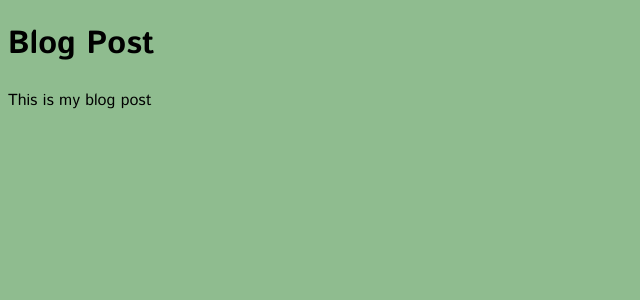
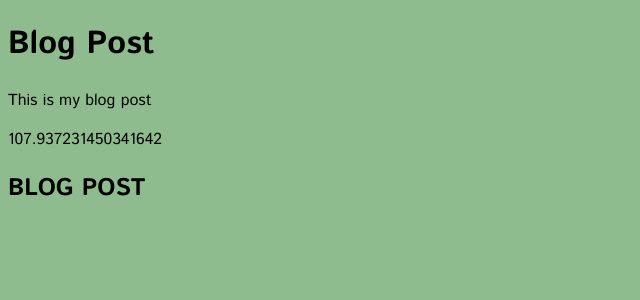
Before and after one commit to OybekKayumov/feedback-app, a React (Create React App) app: page / in a window 1280 px wide. Shown: the top 300 px of the page, without its empty margins (0-640 px from the left). Built offline with nearby package versions, Linux system fonts and the light colour scheme.

Commit message:
add more methods

```diff
--- a/src/App.js
+++ b/src/App.js
@@ -7,7 +7,9 @@ function App() {
     <div className="container">
       <h1>{title}</h1>
       <p>{body}</p>
-
+      { 5 + 5 }
+      { Math.random() * (5 + 5) }
+      <h2>{title.toUpperCase()}</h2>
 
     </div>
   )
```
